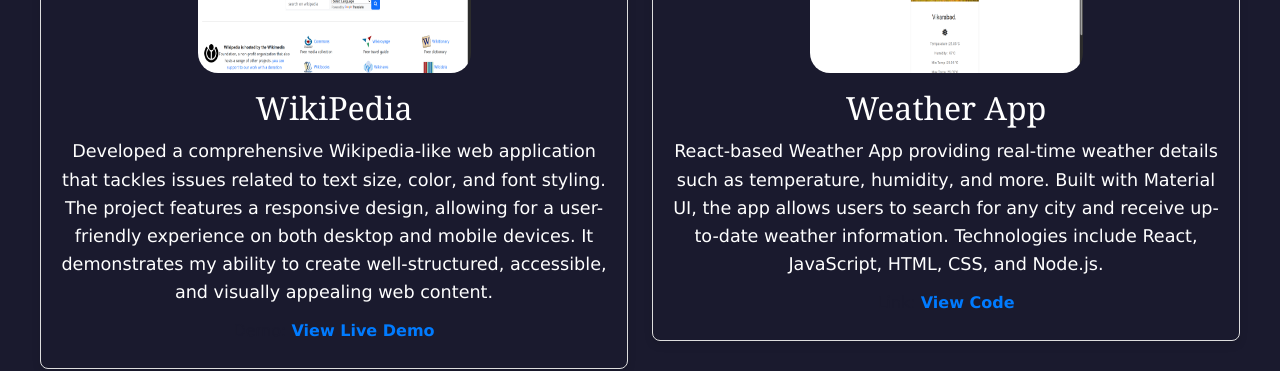
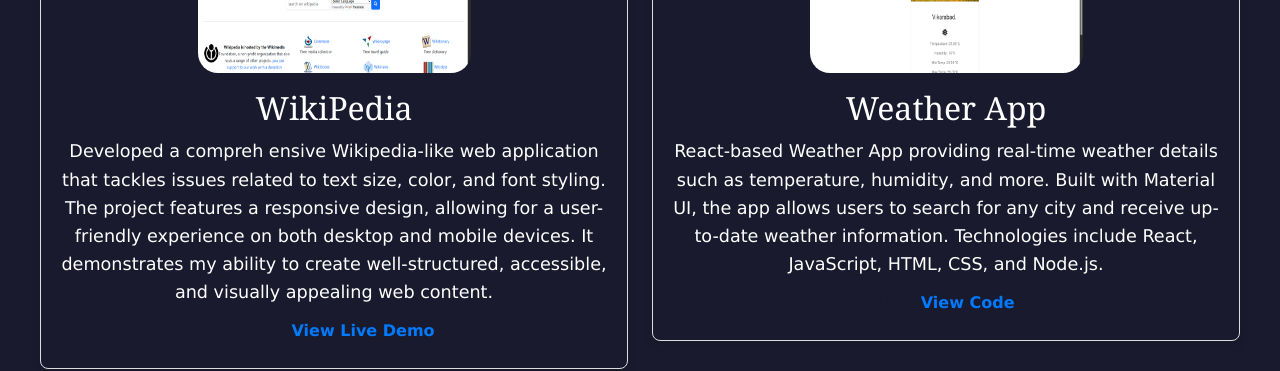
Before and after one commit to SAICSP/PortFolio, a React (Vite) app: page / in a window 1280 px wide. Shown: the part 2260-2631 px from the top of the page. Built offline with nearby package versions, Linux system fonts and the light colour scheme.

Commit message:
small change

```diff
--- a/package.json
+++ b/package.json
@@ -7,7 +7,8 @@
     "dev": "vite",
     "build": "vite build",
     "lint": "eslint .",
-    "preview": "vite preview"
+    "preview": "vite preview",
+    "start": "vite preview"
   },
   "dependencies": {
     "axios": "^1.7.7",
--- a/src/Components/Projects.jsx
+++ b/src/Components/Projects.jsx
@@ -9,7 +9,7 @@
                     <img src="public/wiki.png" alt="wiki image" style={{height:"200px",width:"50%",borderRadius:"20px"}} />
                 <h3 style={{color:"#fff"}} className='mt-3'>WikiPedia</h3>
                 <p className="project-description">
-                    Developed a comprehensive Wikipedia-like web application that tackles issues related to text size, color, and font styling. The project features a responsive design, allowing for a user-friendly experience on both desktop and mobile devices. It demonstrates my ability to create well-structured, accessible, and visually appealing web content.
+                    Developed a compreh ensive Wikipedia-like web application that tackles issues related to text size, color, and font styling. The project features a responsive design, allowing for a user-friendly experience on both desktop and mobile devices. It demonstrates my ability to create well-structured, accessible, and visually appealing web content.
                 </p>
                 <h6>Demo: <a href="https://wikieditedbysai.netlify.app/" target="_blank" rel="noopener noreferrer">View Live Demo</a></h6>
             </div>  </div>
```
